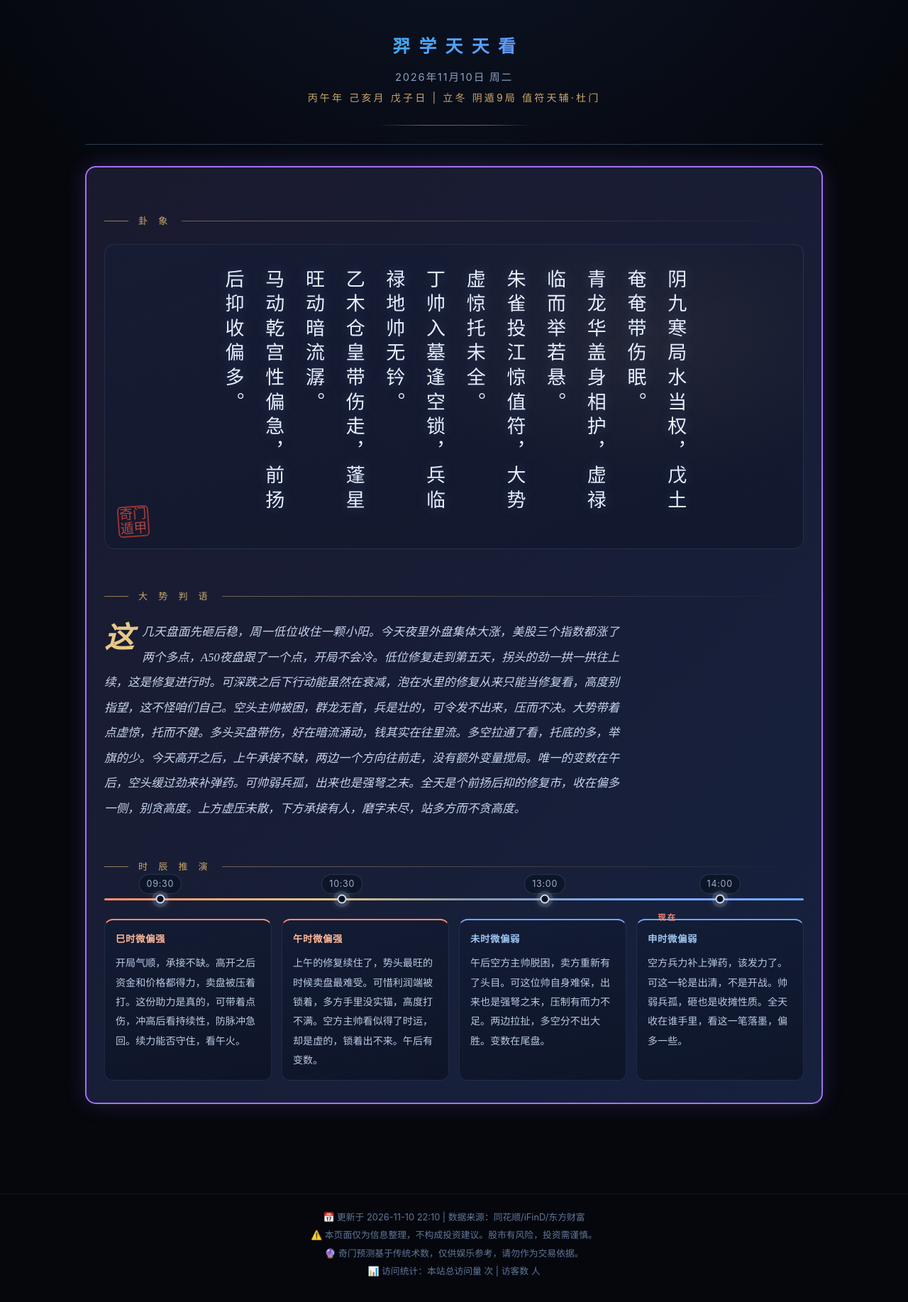
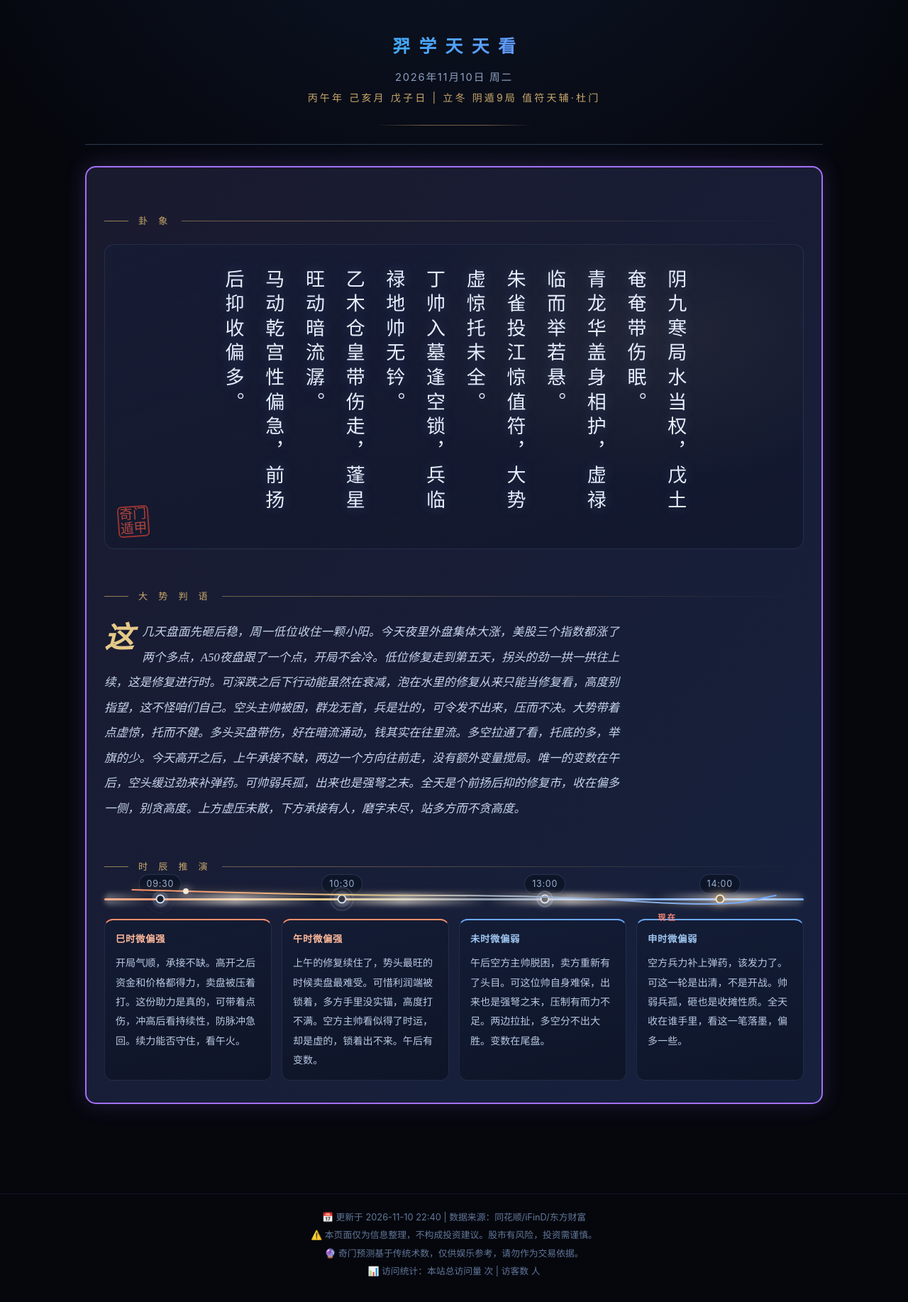
Before and after one commit to xiaoyi0319a/yixue-dashboard, a Jekyll site: the page index.html, which Jekyll copies as it is, in a window 1280 px wide. Shown: the whole page at 71% size. Built offline with Jekyll 4.4.1, drawn with Linux system fonts in a browser that asks for light colours; comment, search, counter and statistics services are not loaded; part of the change alters nothing that is shown.

Commit message:
fix(index): 时间轴动态版当日页面生成(提取锚点改footer——v3模板已无状态区注释)

```diff
--- a/index.html
+++ b/index.html
@@ -41,6 +41,7 @@
                     <div class="time-verdict down">申时微偏弱：空方兵力补上弹药，该发力了。可这一轮是出清，不是开战。帅弱兵孤，砸也是收摊性质。全天收在谁手里，看这一笔落墨，偏多一些。</div>
                 </div>
             </div>
+        </div>
         </div>
         </div>
         </div>（清洗规则不变，见网站更新工作流）
@@ -124,6 +125,27 @@
     .tl .now .tag { position: absolute; top: 14px; left: 50%; transform: translateX(-50%); font-size: .7em;
         color: #ff8a75; letter-spacing: .2em; white-space: nowrap; }
     @keyframes pulse { 50% { box-shadow: 0 0 22px rgba(255,106,85,1); } }
+    /* 流光脉冲：能量束沿轴奔流 */
+    .tl-flow { position: absolute; left: 0; right: 0; top: -7px; height: 17px; border-radius: 9px; pointer-events: none;
+        background: linear-gradient(90deg, transparent, rgba(255,244,224,.95) 50%, transparent);
+        background-size: 24% 100%; mix-blend-mode: screen; filter: blur(3px); opacity: .6;
+        animation: tlflow 4.4s linear infinite; }
+    @keyframes tlflow { from { background-position: -30% 0; } to { background-position: 130% 0; } }
+    /* 节点心跳涟漪 */
+    .tl .node::before { content: ""; position: absolute; inset: -7px; border-radius: 50%;
+        border: 1.5px solid rgba(205,217,238,.7); opacity: 0;
+        animation: ping 2.8s ease-out infinite; animation-delay: var(--pd, 0s); }
+    @keyframes ping { 0% { transform: scale(.55); opacity: .85; } 80%, 100% { transform: scale(1.85); opacity: 0; } }
+    .tl .node.live { border-color: #ffd9a0; background: #241505;
+        box-shadow: 0 0 16px rgba(255,200,120,.95); }
+    .tl .node.live::before { border-color: rgba(255,210,140,.9); }
+    /* 分时描线（5锚点：开盘+巳午未申+收盘预期，数据驱动） */
+    .tl-curve { position: absolute; left: 0; right: 0; top: -40px; height: 62px; width: 100%; overflow: visible; pointer-events: none; }
+    .tc-path { fill: none; stroke: url(#tlgrad); stroke-width: 2.2; stroke-linecap: round; stroke-linejoin: round;
+        filter: drop-shadow(0 0 6px rgba(255,200,120,.4)); stroke-dasharray: 1600; stroke-dashoffset: 1600;
+        transition: stroke-dashoffset 2.6s cubic-bezier(.4,0,.2,1); }
+    .tl.drawn .tc-path { stroke-dashoffset: 0; }
+    .tc-dot-head { filter: drop-shadow(0 0 6px rgba(255,255,255,.9)); }
     .slot-grid { display: grid; grid-template-columns: repeat(4, 1fr); gap: 14px; }
     .slot-card { background: linear-gradient(165deg, rgba(18,28,52,.7), rgba(8,13,26,.55));
         border: 1px solid rgba(140,170,230,.13); border-top: 2px solid #8899aa; border-radius: 12px;
@@ -197,6 +219,7 @@
             </div>
         </div>
         </div>
+        </div>
         </div> = 卦象/大势判语/时辰推演，清洗规则见工作流；下为运行时渐进增强） -->
         <div class="qimen-section">
             <div class="qimen-hexagram">
@@ -242,9 +265,10 @@
         </div>
         </div>
         </div>
+        </div>
 
         <div class="footer">
-            <p>📅 更新于 2026-11-10 22:10 | 数据来源：同花顺/iFinD/东方财富</p>
+            <p>📅 更新于 2026-11-10 22:40 | 数据来源：同花顺/iFinD/东方财富</p>
             <p>⚠️ 本页面仅为信息整理，不构成投资建议。股市有风险，投资需谨慎。</p>
             <p>🔮 奇门预测基于传统术数，仅供娱乐参考，请勿作为交易依据。</p>
             <p>📊 访问统计：<span id="busuanzi_container_site_pv">本站总访问量 <span id="busuanzi_value_site_pv"></span> 次</span> | <span id="busuanzi_container_site_uv">访客数 <span id="busuanzi_value_site_uv"></span> 人</span></p>
@@ -313,6 +337,15 @@
                 slots.map(function (s, i) { return '<span class="chip" style="left:' + pos[i] + '%">' + chips[i] + '</span>' +
                     '<span class="node" style="left:' + pos[i] + '%"></span>'; }).join('') +
                 '<span class="now" id="tl-now"><span class="diamond"></span><span class="tag">现在</span></span>' +
+                '<span class="tl-flow"></span>' +
+                '<svg class="tl-curve" viewBox="0 0 1000 62" preserveAspectRatio="none"><defs>' +
+                '<linearGradient id="tlgrad" x1="0" y1="0" x2="1" y2="0">' +
+                '<stop offset="0" stop-color="#ff8f6b"/><stop offset="35%" stop-color="#e6c987"/>' +
+                '<stop offset="55%" stop-color="#aab6c8"/><stop offset="100%" stop-color="#6ea8ff"/>' +
+                '</linearGradient></defs>' +
+                '<path class="tc-path" id="tc-path" d=""/>' +
+                '<circle class="tc-dot-head" id="tc-head" r="4" fill="#fff3dd" opacity="0"/>' +
+                '</svg>' +
                 '</div>' +
                 '<div class="slot-grid">' + cards.join('') + '</div>';
             sec.parentNode.insertBefore(wrap, sec);
@@ -335,6 +368,59 @@
             }
             function parseTime(s) { var hm = s.split(':'); return (+hm[0]) * 60 + (+hm[1] || 0); }
             placeNow(); setInterval(placeNow, 30000);
+            /* 节点心跳错峰 + 当前时段高亮 */
+            document.querySelectorAll('.tl .node').forEach(function (n, i) {
+                n.style.setProperty('--pd', (i * 0.65) + 's');
+            });
+            (function markLive() {
+                var d = new Date(), m = d.getHours() * 60 + d.getMinutes();
+                var spans = [[570, 630], [630, 690], [780, 840], [840, 900]];
+                document.querySelectorAll('.tl .node').forEach(function (n, i) {
+                    n.classList.toggle('live', m >= spans[i][0] && m < spans[i][1]);
+                });
+                setInterval(markLive, 30000);
+            })();
+            /* 分时描线：5锚点映射（D节定级值表），数据缺失则静默跳过 */
+            fetch('data/pipeline_latest.json', { cache: 'no-store' }).then(function (r) { return r.json(); }).then(function (d) {
+                var VAL = { '强空': -3, '偏弱': -3, '中空': -2, '偏空': -2, '略偏空': -1, '微偏弱': -1, '中性偏弱': -1, '无方向': 0, '中性': 0, '略偏多': 1, '微偏强': 1, '中性偏强': 1, '偏多': 2, '中多': 2, '偏强': 3, '强多': 3 };
+                var fs = d.four_slots || [], out = d.output || {}, fu = d.fusion || {};
+                var g = function (i) { return VAL[(fs[i] && fs[i].grade) || ''] || 0; };
+                var p0 = /高/.test(out.open_scenario || '') ? 1 : /低/.test(out.open_scenario || '') ? -1 : 0;
+                var p1 = 0.5 * g(0), p2 = 0.5 * g(1), p3 = 0.5 * g(2);
+                var p4 = 0.5 * g(3);
+                var fg = fu.final_grade || '';
+                if (/偏强|偏多|略偏多/.test(fg)) p4 = Math.max(p4, 0.5);
+                else if (/略偏空|偏空|偏弱/.test(fg)) p4 = Math.min(p4, -0.5);
+                else if (fg === '无方向') p4 = p4 || 0;
+                var X = [4, 34, 63, 88, 96], V = [p0, p1, p2, p3, p4];
+                var y = function (v) { return 44 - Math.max(-1.6, Math.min(1.6, v)) * 16; };
+                var pts = X.map(function (x, i) { return [x * 10, y(V[i])]; });
+                var dd = 'M' + pts[0][0] + ',' + pts[0][1];
+                for (var i = 1; i < pts.length; i++) {
+                    var xc = (pts[i - 1][0] + pts[i][0]) / 2, yc = (pts[i - 1][1] + pts[i][1]) / 2;
+                    dd += ' Q' + pts[i - 1][0] + ',' + pts[i - 1][1] + ' ' + xc + ',' + yc;
+                }
+                dd += ' L' + pts[pts.length - 1][0] + ',' + pts[pts.length - 1][1];
+                var path = document.getElementById('tc-path');
+                if (!path) return;
+                path.setAttribute('d', dd);
+                var tl = document.querySelector('.tl');
+                setTimeout(function () { tl.classList.add('drawn'); }, 500);
+                /* 巡游能量点：描线后沿线循环 */
+                var head = document.getElementById('tc-head');
+                if (head && path.getTotalLength) {
+                    head.setAttribute('opacity', 0.95);
+                    var L = path.getTotalLength();
+                    (function ride(t) {
+                        requestAnimationFrame(ride);
+                        if (!document.body.contains(path)) return;
+                        var ph = ((t / 60) % (L * 2)) / L;         /* 去1回1 */
+                        var frac = ph <= 1 ? ph : 2 - ph;
+                        var pt = path.getPointAtLength(frac * L);
+                        head.setAttribute('cx', pt.x); head.setAttribute('cy', pt.y);
+                    })(0);
+                }
+            }).catch(function () {});
         }
 
         /* 判语 → 编辑长文包装 */
```
